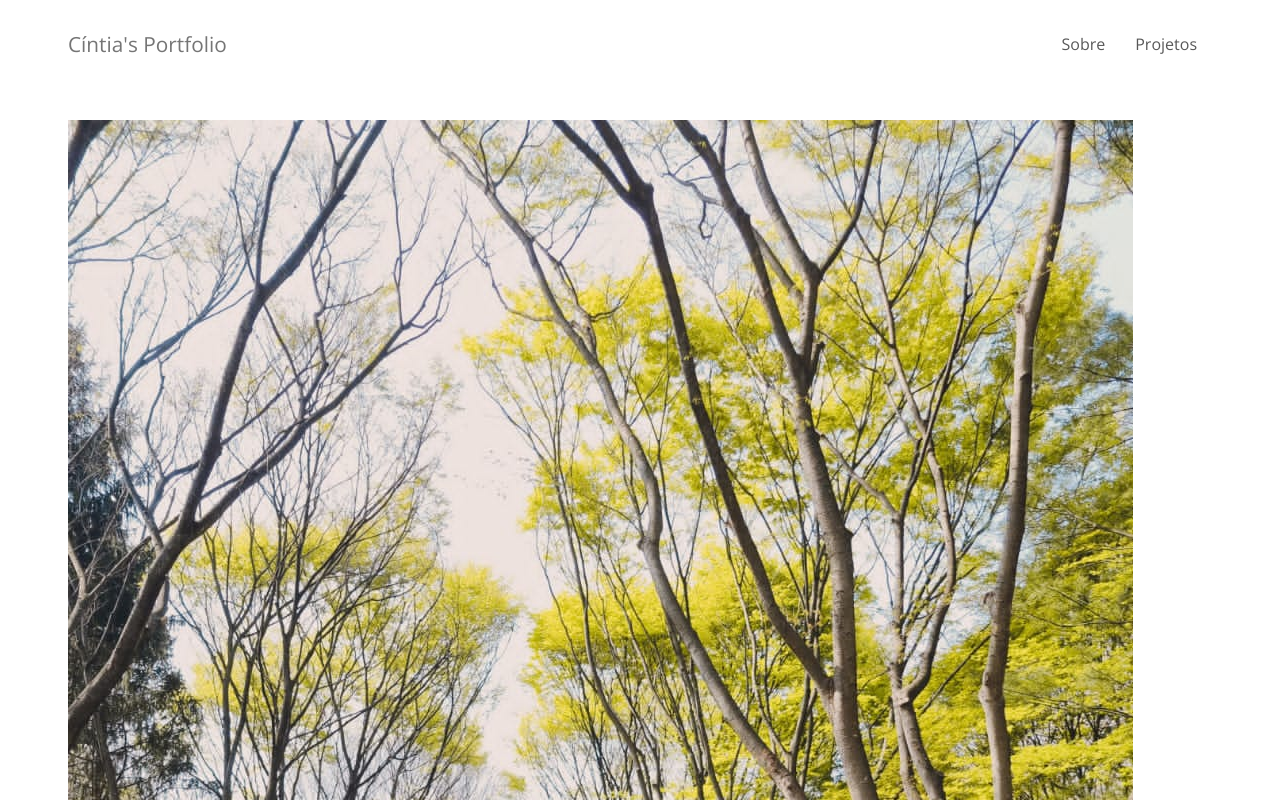
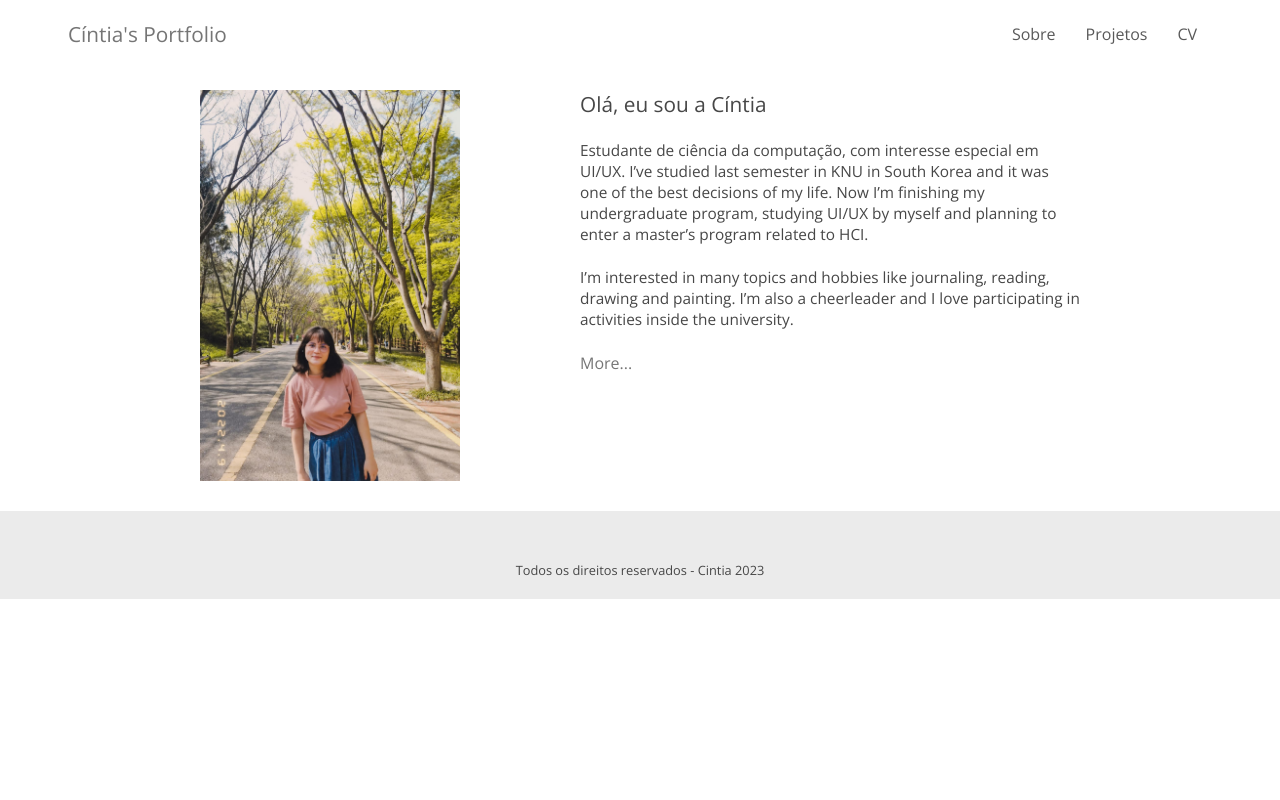
Before and after one commit to Lunatc/portfolio, a React (Create React App) app: page / in a window 1280 px wide. Shown: the top 800 px of the page. Built offline with nearby package versions, Linux system fonts and the light colour scheme.

Commit message:
Adjust main

```diff
--- a/src/App.js
+++ b/src/App.js
@@ -10,7 +10,7 @@ import About from './pages/about';
 function App() {
   return <section>
     <Header/>
-    <div>
+    <div className="content">
         <Switch>
           <Route path='/' exact>
             <Main/>
--- a/src/components/card.js
+++ b/src/components/card.js
@@ -1,4 +1,5 @@
 import classes from "./styles/card.module.css"
+import { Link } from "react-router-dom";
 
 
 function Card(props) {
@@ -16,7 +17,7 @@ function Card(props) {
                         Acessar
                     </button>
                     <button className={classes.btn}>
-                        Saiba mais
+                        <Link to="/">Saiba mais</Link>
                     </button>
                 </div>
             </section>
--- a/src/index.css
+++ b/src/index.css
@@ -29,3 +29,11 @@ div {
     flex-direction: row;
     margin-top: 30px;
 }
+
+.content{
+    color:#474747;
+    display: flex;
+    flex-direction: column;
+    padding: 0 200px;
+    gap: 15px;
+}
--- a/src/layouts/footer.js
+++ b/src/layouts/footer.js
@@ -3,6 +3,9 @@ import classes from './styles/footer.module.css';
 function Footer() {
     return (
         <footer className={classes.footer}>
+            <div className={classes.redes}>
+
+            </div>
             <p>Todos os direitos reservados - Cintia 2023</p>
         </footer>
     );
--- a/src/layouts/header.js
+++ b/src/layouts/header.js
@@ -16,6 +16,9 @@ function Header() {
                     <li>
                         <Link to="/projects">Projetos</Link>
                     </li>
+                    <li>
+                        <a href="https://drive.google.com/file/d/14rvCWLhOxG_0czzwcFv7fVioEHtRPcnu/view?usp=sharing">CV</a>
+                    </li>
                 </ul>
             </nav>
         </header>
--- a/src/layouts/styles/header.module.css
+++ b/src/layouts/styles/header.module.css
@@ -5,7 +5,7 @@ header{
     position: absolute;
     top: 0;
     left: 0;
-    padding: 30px 68px;
+    padding: 20px 68px;
     background-color: #FFF;
     display: flex;
     justify-content: space-between;
--- a/src/pages/about.js
+++ b/src/pages/about.js
@@ -5,8 +5,9 @@ function About() {
     return (
         <div className={classes.About}>
                 <h1>Breve introdução</h1>
+                <br></br>
                 <p className={classes["small-text"]}>Estudante de Ciência da Computação, me especializando em UI/UX. Pretendo fazer um mestrado na área de IHC e trabalhar como UX Researcher ou Product Designer.</p>
-
+                <br></br>
                 <p className={classes["small-text"]}>Estudante de Ciência da Computação, me especializando em UI/UX. Pretendo fazer um mestrado na área de IHC e trabalhar como UX Researcher ou Product Designer.</p>
 
                 <h1>Meus interesses</h1>
--- a/src/pages/main.js
+++ b/src/pages/main.js
@@ -1,19 +1,24 @@
 import classes from './styles/main.module.css';
 import foto from '../assets/images/foto.jpg';
+import { Link } from 'react-router-dom';
 
 function Main() {
     return (
         <div className={classes.Main}>
-            <div>
-                <img src={foto} alt="Foto da Cintia"></img>
+            <div className={classes.hero}>
+                <div className={classes.foto}>
+                    <img src={foto} alt="Foto da Cintia"></img>
+                </div>
+                <div className={classes.texto}>
+                    <h1>Olá, eu sou a Cíntia</h1>
+                    <br></br>
+                    <p>Estudante de ciência da computação, com interesse especial em UI/UX. I’ve studied last semester in KNU in South Korea and it was one of the best decisions of my life. Now I’m finishing my undergraduate program, studying UI/UX by myself and planning to enter a master’s program related to HCI.</p>
+                    <br></br>
+                    <p>I’m interested in many topics and hobbies like journaling, reading, drawing and painting. I’m also a cheerleader and I love participating in activities inside the university.</p>
+                    <br></br>
+                    <Link to='/about'>More...</Link>
+                </div>
             </div>
-            <div>
-                <h1>Olá, eu sou a Cíntia</h1>
-                <p>Estudante de ciência da computação, com interesse especial em UI/UX</p>
-                <br></br>
-                <p>Paragrafo 2</p>
-            </div>
-
         </div>
     );
 }
--- a/src/pages/styles/about.module.css
+++ b/src/pages/styles/about.module.css
@@ -1,11 +1,3 @@
-.About{
-    color:#474747;
-    display: flex;
-    flex-direction: column;
-    align-items: flex-start;
-    padding: 0 68px;
-    gap: 15px;
-}
 
 .About h1, .about h2{
     font-weight: normal;
--- a/src/pages/styles/main.module.css
+++ b/src/pages/styles/main.module.css
@@ -1,10 +1,29 @@
 /*Main Content*/
 
-.Main {
-    color:#474747;
+.Main{
+    margin-top: 0;
+}
+
+.hero {
+    display: flex;
+    flex-direction: row;
+    align-items:flex-start;
+    margin-top: 0;
+}
+
+.Main img {
+    width: 260px;
+}
+
+.texto {
     display: flex;
     flex-direction: column;
-    align-items: flex-start;
-    padding: 0 68px;
-    gap: 15px;
+    justify-content: center;
+    margin-left: 120px;
 }
+
+.Main p{
+    text-align: left;
+    font-size: 0.96rem;
+    font-weight: lighter;
+}
```
